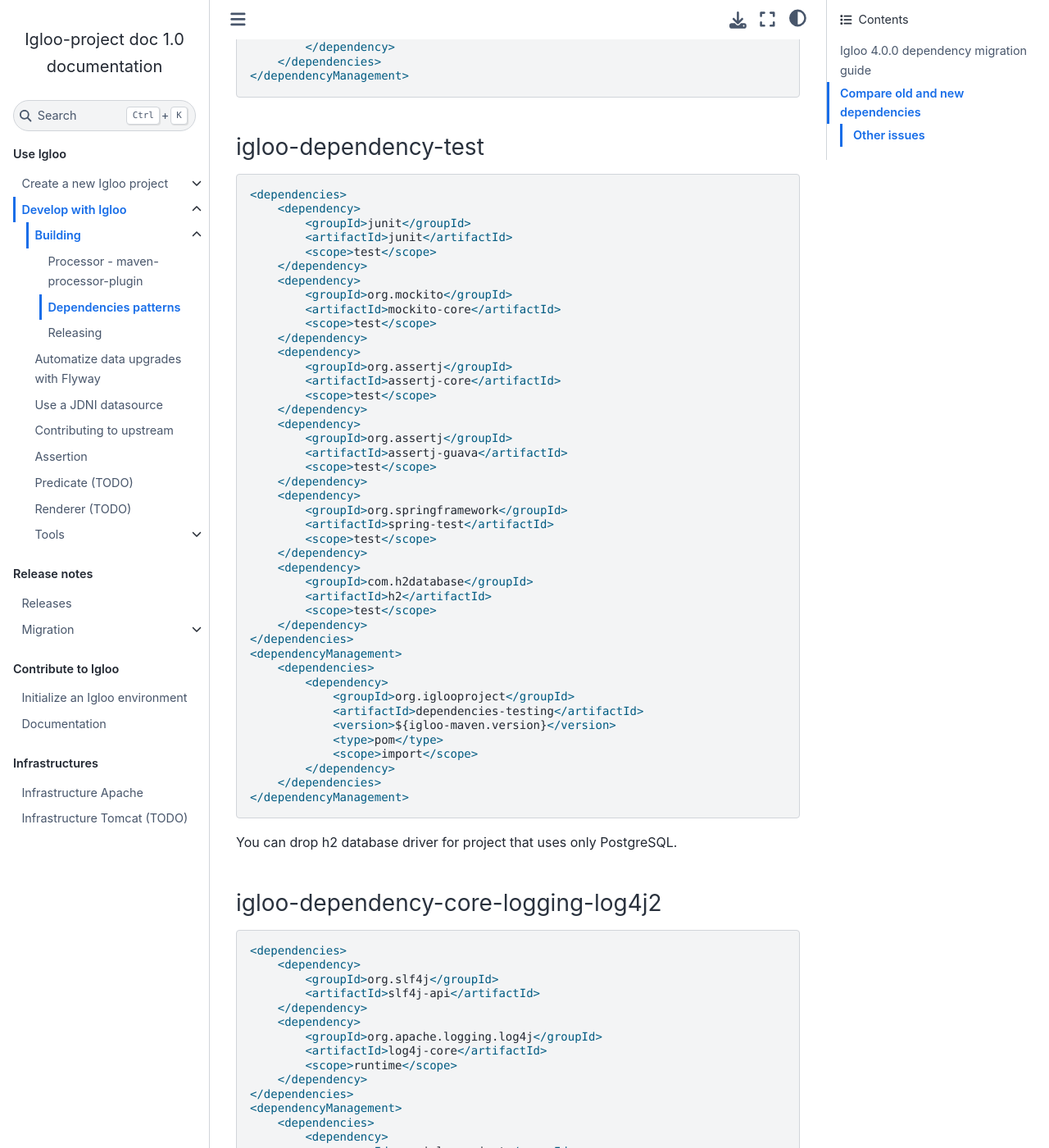
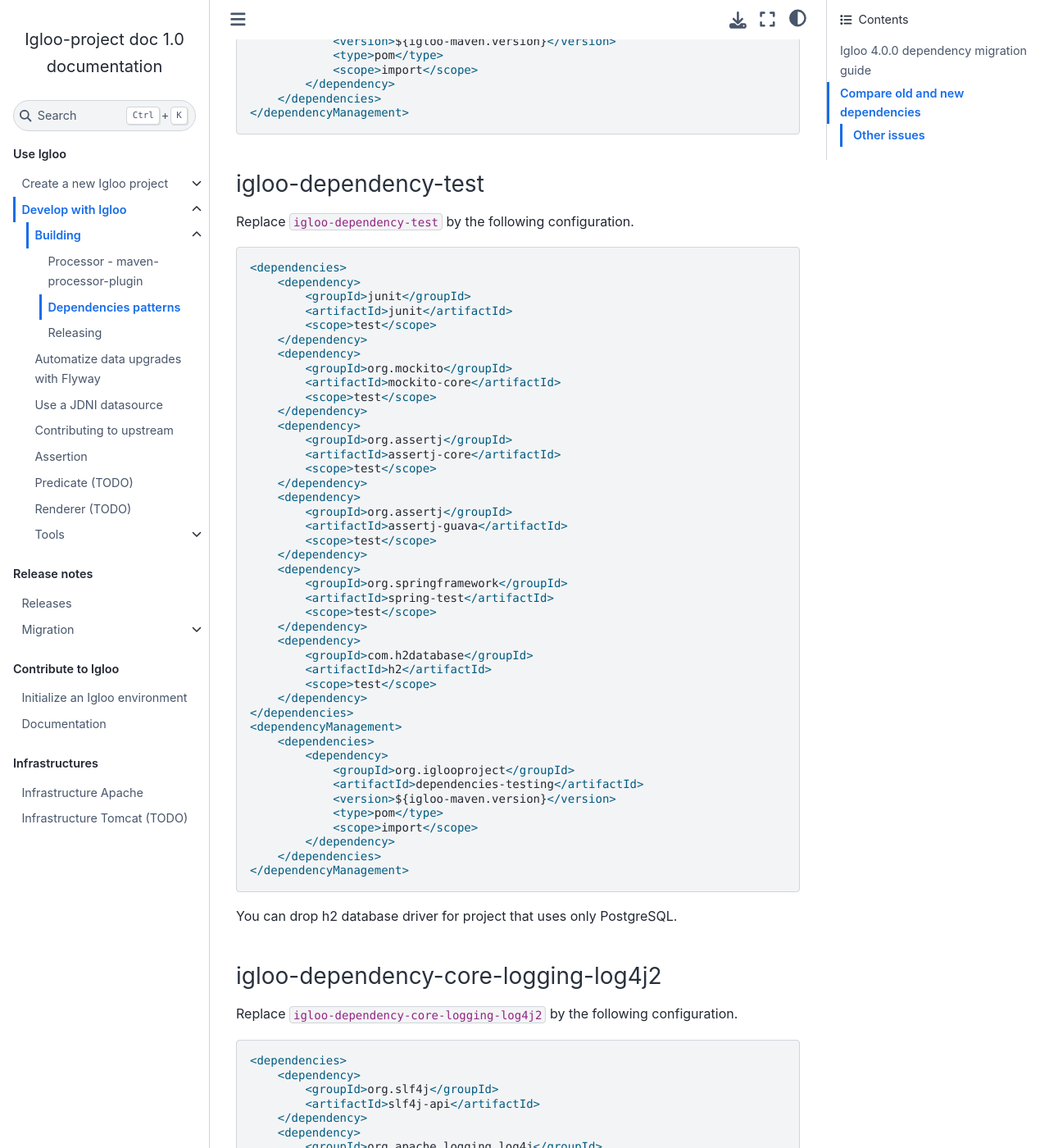
Before and after one commit to igloo-project/igloo-doc, a Sphinx documentation site: the page built from source/usage/features/dependencies.md, in a window 1280 px wide and 1400 px high, scrolled down 3481 px. Shown: the whole window at 82% size. Built offline with Sphinx 7.4.7 and the Sphinx Book theme 1.1.4, drawn with Linux system fonts in a browser that asks for light colours; some of the changed text lies outside the part shown.

Commit message:
Igloo 4.0.0 dependency migration guide - fixes

````diff
--- a/source/usage/features/dependencies.md
+++ b/source/usage/features/dependencies.md
@@ -82,6 +82,8 @@
 ```
 
 ### igloo-package-core-spring-jpa-app
+
+Replace `igloo-package-core-spring-jpa-app` by the following configuration.
 
 ```xml
 <dependencies>
@@ -172,6 +174,8 @@
 
 ### igloo-dependency-test
 
+Replace `igloo-dependency-test` by the following configuration.
+
 ```xml
 <dependencies>
     <dependency>
@@ -222,6 +226,8 @@
 
 ### igloo-dependency-core-logging-log4j2
 
+Replace `igloo-dependency-core-logging-log4j2` by the following configuration.
+
 ```xml
 <dependencies>
     <dependency>
@@ -248,6 +254,8 @@
 ```
 
 ### igloo-package-web-wicket-app
+
+Replace `igloo-package-web-wicket-app` by the following configuration.
 
 ```xml
 <dependencies>
@@ -276,6 +284,8 @@
 ```
 
 ### igloo-package-web-spring-security
+
+Replace `igloo-package-web-spring-security` by the following configuration.
 
 ```xml
 <dependencies>
````
Also changed, not shown: other parts of source/usage/features/dependencies.md (+2 -2 lines).
